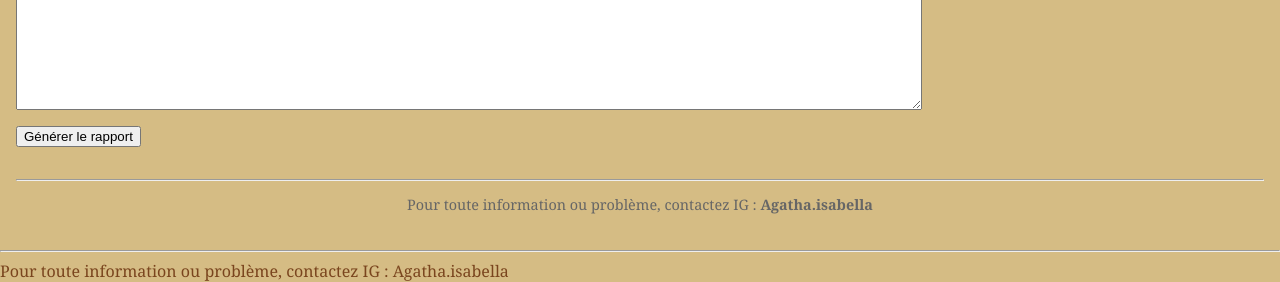
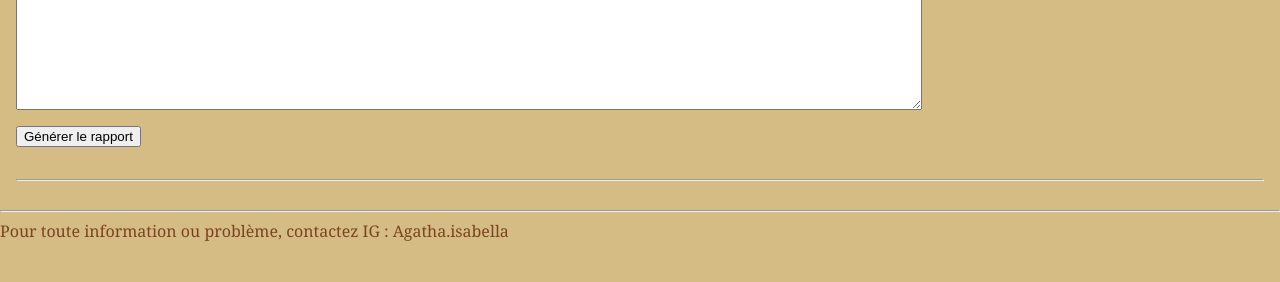
Before and after one commit to Angelah33/les-douanes-du-sud, a Flask app: page /rapport in a window 1280 px wide. Shown: the part 554-836 px from the top of the page. After the commit the page ends 795 px from the top, so only its background shows below. Run offline with Flask 3, Linux system fonts and the light colour scheme; the visitor is signed in with stand-in values (Sample User, id 1); data that the repository does not hold is empty; some libraries are stand-ins or nearby versions.

Commit message:
Update rapport.html

```diff
--- a/templates/rapport.html
+++ b/templates/rapport.html
@@ -78,7 +78,4 @@
 
 <hr style="margin-top:2rem;">
 
-<p style="font-size:0.9rem;color:#666;text-align:center;">
-  Pour toute information ou problème, contactez IG : <strong>Agatha.isabella</strong>
-</p>
 {% endblock %}
```
